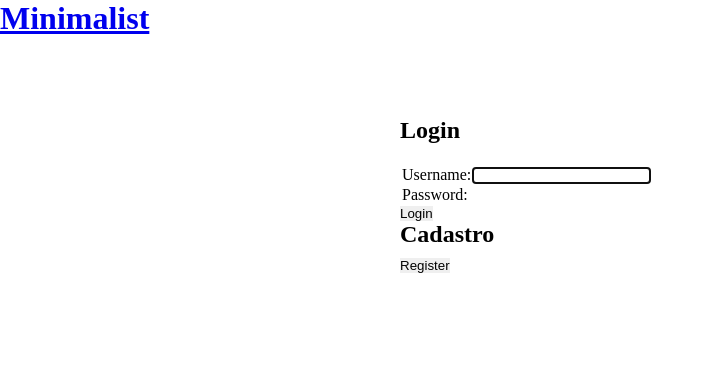
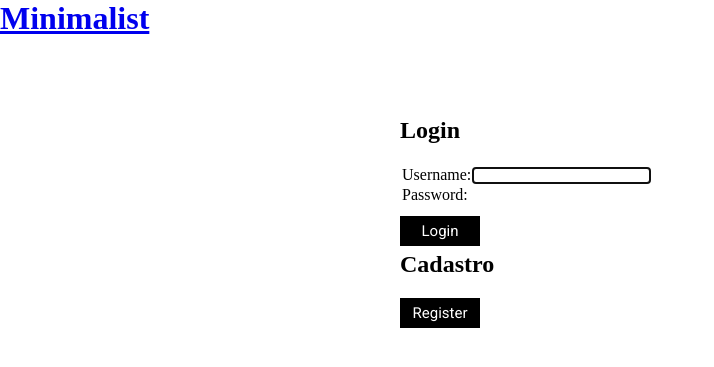
Before and after one commit to etelvinaoliveira/TP-ES, a Django app: page /accounts/login/ in a window 1280 px wide. Shown: the top 367 px of the page, without its empty margins (0-714 px from the left). Run offline with Django 3.2, Linux system fonts and the light colour scheme; parts of the project's set-up code (start-up, migrations or seed data) failed here and were passed over.

Commit message:
style para login

```diff
--- a/minimalistApp/static/css/login.css
+++ b/minimalistApp/static/css/login.css
@@ -11,3 +11,16 @@
 .logReg{
    padding: 5rem 25rem;
 }
+
+.btnLogin, .btnRegister{
+    margin-top: 10px;
+    background-color: #000;
+    color: #fff;
+    font-family: 'Roboto', sans-serif;
+    font-size: 15px;
+    padding: 1px 5px;
+    width: 80px;
+    height: 30px;
+    text-decoration: none;
+    margin-bottom: 5px;
+  }
--- a/minimalistApp/templates/registration/login.html
+++ b/minimalistApp/templates/registration/login.html
@@ -1,4 +1,4 @@
-{% extends "minimalistAPP/base.html" %}
+{% extends "minimalistApp/base.html" %}
 {% load static %}
 
 {% block content %}
@@ -23,7 +23,7 @@
                 </tr>
             </table>
 
-            <input type="submit" value="Login" name="login_button"/>
+            <input type="submit" value="Login" name="login_button" class="btnLogin"/>
             <input type="hidden" name="next" value="{{ next }}" />
         </form>
 
@@ -48,7 +48,8 @@
                     <td>{{ registration_form.password2 }}</td>
                 </tr>
             </table>
-            <input type="submit" value="Register"/>
+
+            <input type="submit" value="Register" class="btnRegister"/>
         </form>
     </div>
 {% endblock %}
```
